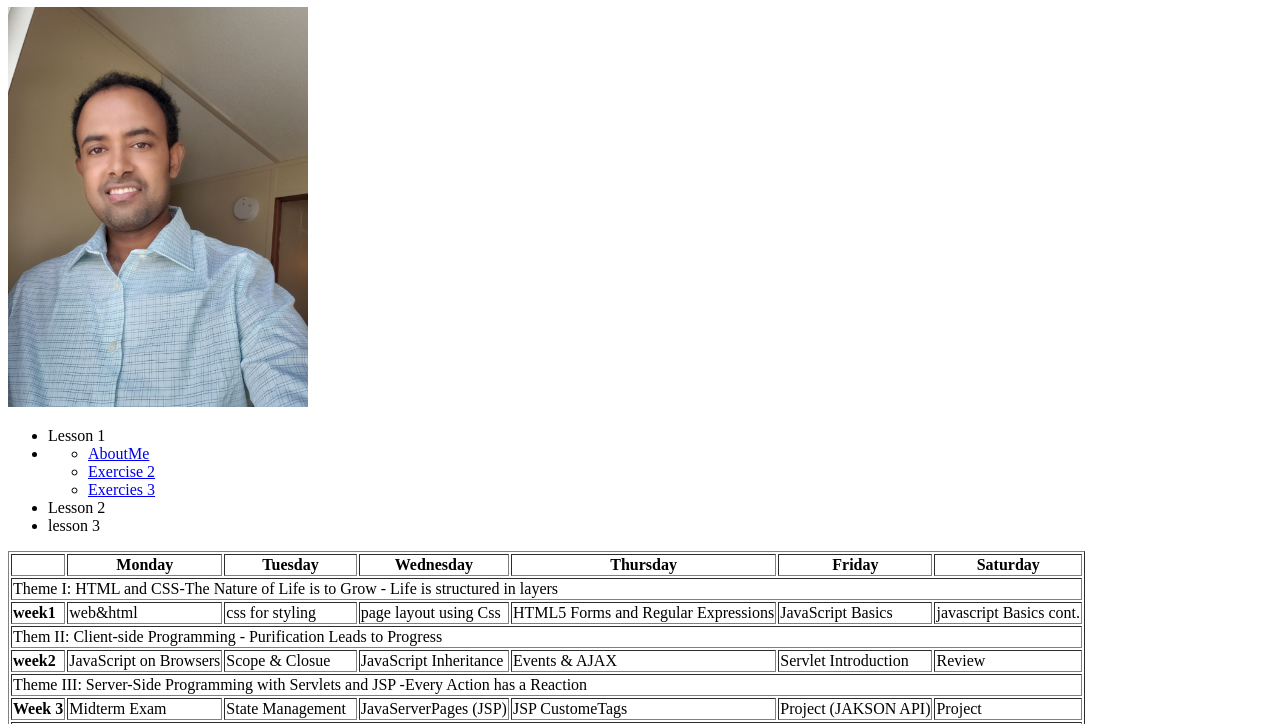
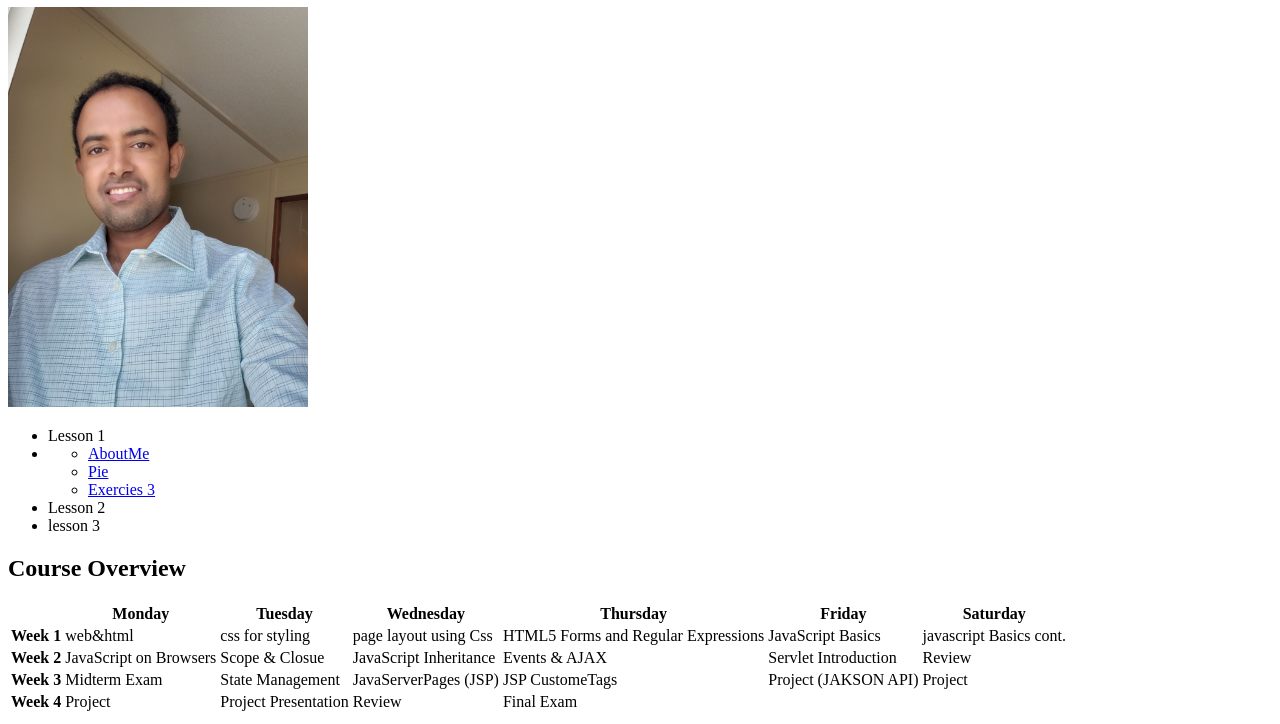
Before and after one commit to johnkt20/johnkt20.github.io, a plain HTML site: page index.html in a window 1280 px wide. Shown: the part 73-797 px from the top of the page. Drawn offline with Linux system fonts and the light colour scheme.

Commit message:
update index and about me

```diff
--- a/index.html
+++ b/index.html
@@ -6,28 +6,29 @@
      <meta name="description" content="labs"/>
      <meta name= "keywords"  content="HTML,CSS">
      <meta name="vewport" content="width= device-width, initial-scal=1.0">
-
+    <link href="style.css" type="text/css" rel="stylesheet"/>
 </head>
    <body>
    	<h1> Yohannes Teweldeberhan </h1>
    	<img src="photo.jpg" alt="myphoto" width="300" height="400"/>
+   	<div class="lessons">
    	<ul>
    		<li>Lesson 1</li>
    	 <li>
    		<ul>
    			<li> <a href="labs/aboutme.html" target="_blank">AboutMe</a> </li>
-   			<li> <a href="http://www.google.com/" target="_blank">Exercise 2 </a> </li>
+   			<li> <a href="labs/recipe/pie.html" target="_blank">Pie </a> </li>
    			<li> <a href="http://www.google.com/" target="_blank"> Exercies 3 </a> </li>
    		</ul>
    	</li>
    		<li>Lesson 2</li>
    		<li>lesson 3</li>
    	</ul>
-
-
-<table border="1">
-
-	<tr>
+   	</div>
+<h2 id="courseOverview"> Course Overview</h2>
+<div class="allrows">
+<table class="center">
+	<tr id="row1">
 		<th></th>
 		<th>Monday </th>
 		<th>Tuesday</th>
@@ -37,10 +38,8 @@
 		<th>Saturday</th>
 	</tr>
 
-	<tr><td colspan ="7"> Theme I: HTML and CSS-The Nature of Life is to Grow - Life is structured in layers</td>
-	</tr>
-	<tr>
-		<td><strong>week1</strong></td>
+	<tr class="oddrow">
+		<td><strong>Week 1</strong></td>
 		<td>web&html</td>
 		<td>css for styling</td>
 		<td>page layout using Css</td>
@@ -48,11 +47,8 @@
 		<td>JavaScript Basics</td>
 		<td> javascript Basics cont.</td>
 	</tr>
-    <tr>
-    	<td colspan ="7"> Them II: Client-side Programming - Purification Leads to Progress</td>
-	</tr>
-	<tr>
-		<td> <strong>week2</strong></td>
+	<tr class="evenrows" >
+		<td> <strong>Week 2</strong></td>
 		<td> JavaScript on Browsers</td>
 		<td> Scope & Closue</td>
 		<td> JavaScript Inheritance</td>
@@ -62,12 +58,8 @@
 
 	</tr>
 
-	<tr>
-		<td colspan="7"> Theme III: Server-Side Programming with Servlets and JSP -Every Action has a Reaction
-		</td>
-	</tr>
 
-	<tr>
+	<tr class="oddrow">
 		<td> <Strong> Week 3</Strong></td>
 		<td> Midterm Exam</td>
 		<td> State Management</td>
@@ -77,23 +69,19 @@
 		<td> Project</td>
 	</tr>
 
-	<tr>
-		<td colspan="7"> Theme IV: Integrating all parts together - The Whole is Greater than the Sum of the Parts
-		</td>
-	</tr>
-	<tr>
+	<tr class="evenrows">
 		<td> <Strong> Week 4 </Strong> </td>
 		<td> Project</td>
 		<td> Project Presentation</td>
 		<td> Review </td>
 		<td> Final Exam</td>
+		<td></td>
+		<td></td>
 	</tr>
-
-
-
 
 	</table>
 
+</div>
 <p>
    <a href="https://validator.w3.org/check/referer">
       <img src="html5_validator.png" alt="Validate" />
```
Also changed, not shown: labs/aboutme.html (+1 -3 lines).
